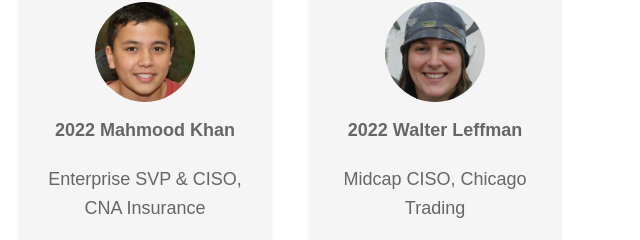
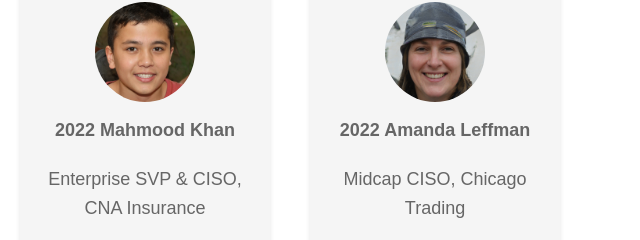
Before and after one commit to DewewRHINO/ciso-of-the-year-ny, a plain HTML site: page index.html in a window 1280 px wide. Shown: the part 839-1079 px from the top of the page, 640-1280 px from the left. Drawn offline with Linux system fonts and the light colour scheme.

Commit message:
minor tweaks

```diff
--- a/index.html
+++ b/index.html
@@ -60,8 +60,8 @@
                     <button onclick="alert('Read more about Mahmood Khan')">Read more</button>
                 </div>
                 <div class="winner-card">
-                    <img src="4.jpg" alt="Walter Leffman">
-                    <p><strong>2022 Walter Leffman</strong></p>
+                    <img src="4.jpg" alt="Amanda Leffman">
+                    <p><strong>2022 Amanda Leffman</strong></p>
                     <p>Midcap CISO, Chicago Trading</p>
                     <button onclick="alert('Read more about Walter Leffman')">Read more</button>
                 </div>
```
Also changed, not shown: 1 other file.
